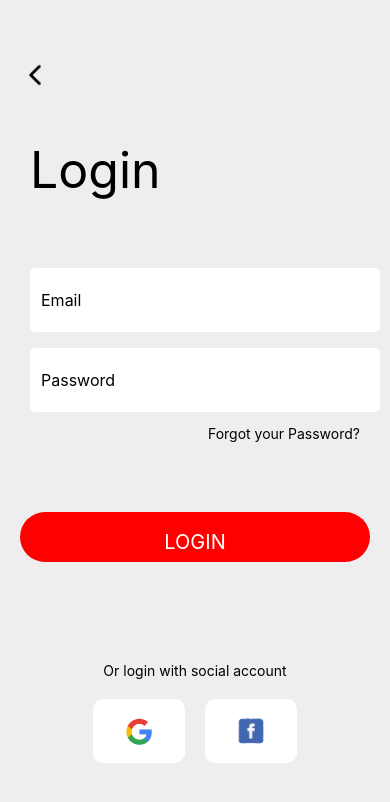
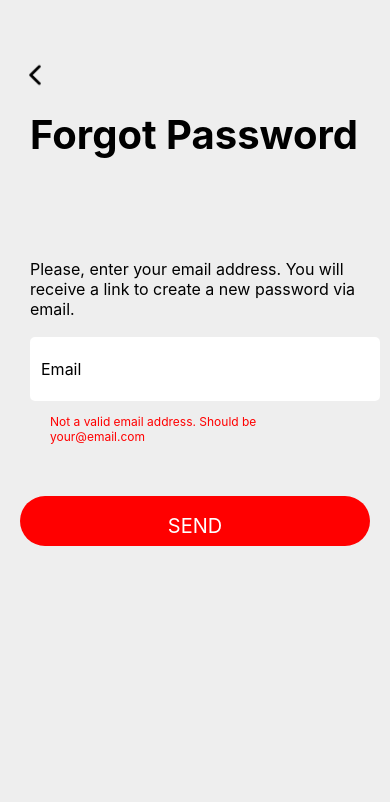
Before and after one commit to Widiyanti004/Widiyanti-105841111621-Lab1, a React Native app: screen / in a window 390 px wide. Shown: the top 802 px of the page. Built offline with nearby package versions, Linux system fonts and the light colour scheme.

Commit message:
Forgot Password

```diff
--- a/App.js
+++ b/App.js
@@ -1,6 +1,6 @@
 import { View } from 'react-native'
 import React from 'react'
-import  Login from './component/pages/login'
+import  ForgotPassword from './component/pages/forgotPassword'
 
 const App = () => {
   return (
@@ -8,7 +8,7 @@ const App = () => {
     flex: 1,
     backgroundColor: '#EEEEEE'
     }}>
-      <Login />
+      <ForgotPassword/>
 </View>
 )
 }
--- /dev/null
+++ b/component/pages/forgotPassword.js
@@ -0,0 +1,59 @@
+import { Text, View, Image, TouchableOpacity } from 'react-native'
+import React from 'react'
+import ButtonComponent from '../button/button'
+import Inputan from '../TextInput/input'
+
+const ForgotPassword = () => {
+    return (
+        <View style = {{
+            flex: 1,
+            backgroundColor: '#EEEEEE',
+            paddingHorizontal: 30,
+            paddingTop: 100
+        }}>
+            <TouchableOpacity style = {{
+                position: 'absolute',
+                top: 60,
+                left: 20
+            }}>
+                <Image
+                    source = {require('../../assets/back.png')}
+                    style = {{ width: 30, height: 30 }}
+                    />
+                </TouchableOpacity>
+                <View style = {{
+                    marginBottom: 100,
+                    marginTop: 10
+                }}>
+                <Text style = {{
+                    fontWeight: 'bold',
+                    fontSize: 40
+                }}>
+                    Forgot Password
+                </Text>
+            </View>
+                <View style = {{
+                    marginBottom: 42
+            }}>
+                <Text style = {{
+                    fontSize: 16,
+                    marginBottom: 10
+                }}>
+                    Please, enter your email address. You will receive a link to create a new password via email.
+                </Text>
+                <Inputan name = "Email" color = "black" />
+                <Text style = {{
+                    fontSize: 12,
+                    paddingHorizontal: 20,
+                    color: 'red',
+                    marginTop: 5
+                }}>
+                    Not a valid email address. Should be your@email.com
+                 </Text>
+            </View>
+        <ButtonComponent title = "SEND" color = "red" />
+    </View>
+    )
+}
+
+export default ForgotPassword
```
